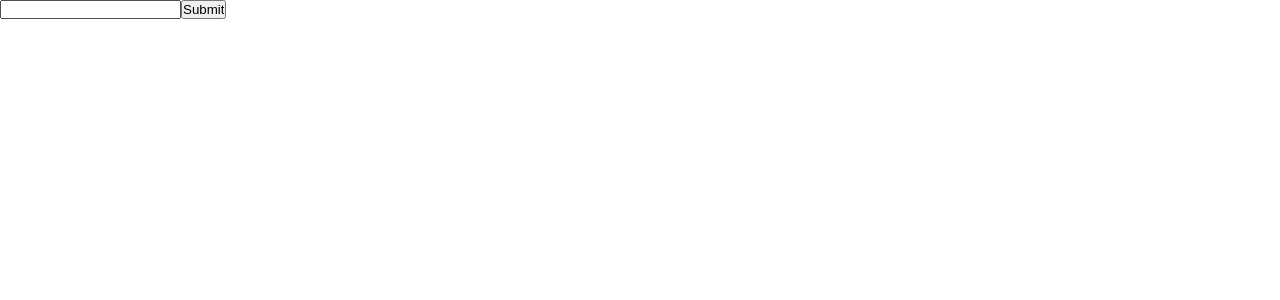
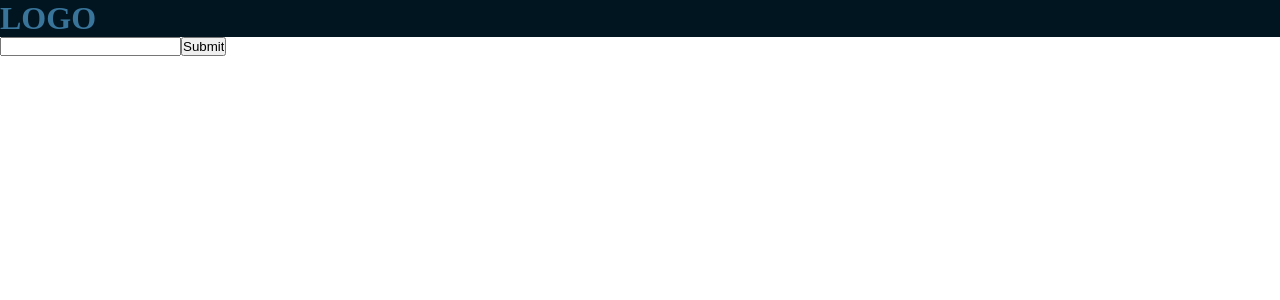
Before and after one commit to mcream/vue-todo-intro, a Vue app: page / in a window 1280 px wide. Shown: the top 300 px of the page. Built offline with nearby package versions, Linux system fonts and the light colour scheme.

Commit message:
Added layout/Header to main app file

```diff
--- a/src/App.vue
+++ b/src/App.vue
@@ -1,15 +1,19 @@
 <template>
   <div id="app">
+    <Header />
     <AddTodo />
   </div>
 </template>
 
 <script>
 import AddTodo from './components/AddTodo';
+import Header from './components/layout/Header';
+
 
 export default {
   name: "app",
   components: {
+    Header,
     AddTodo
   }
 };
```
